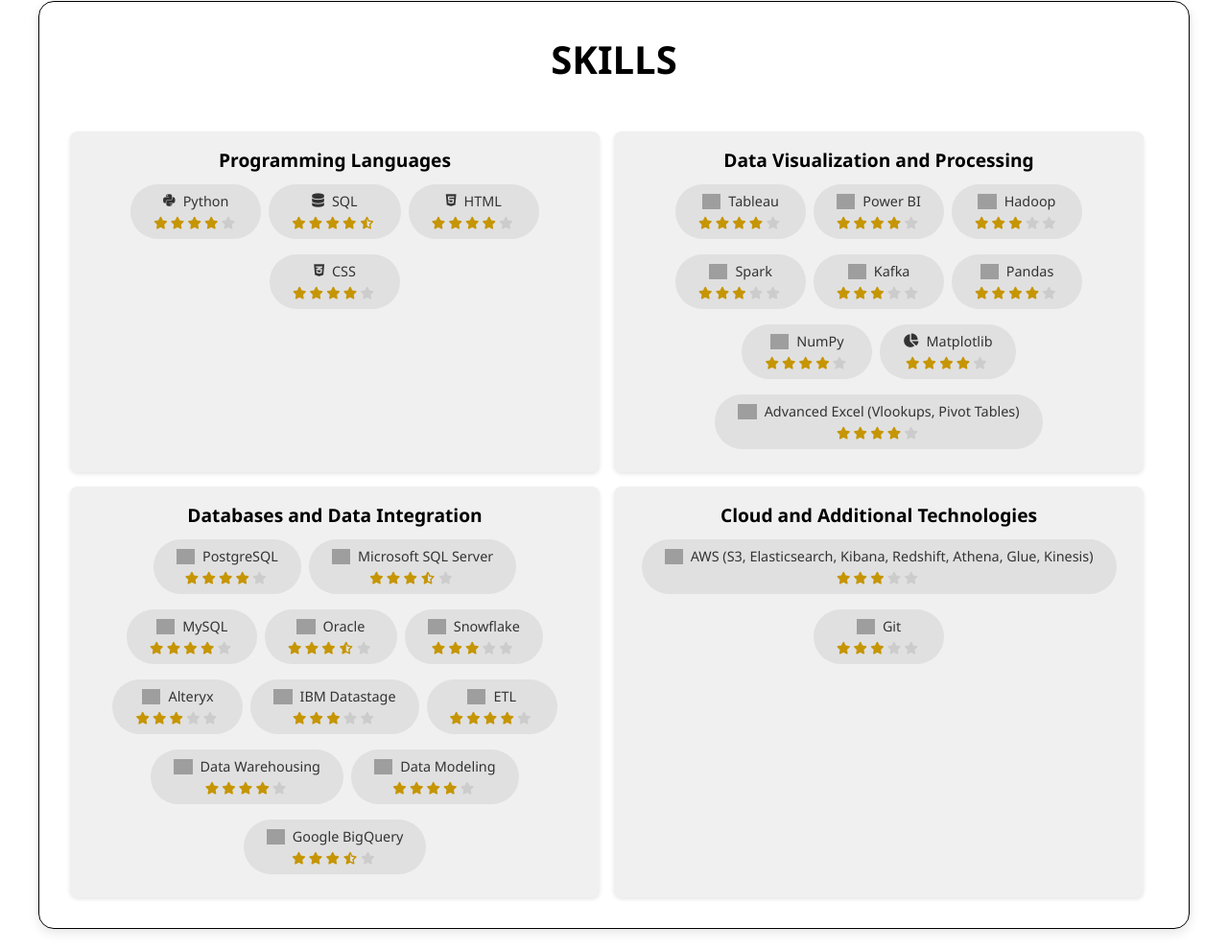
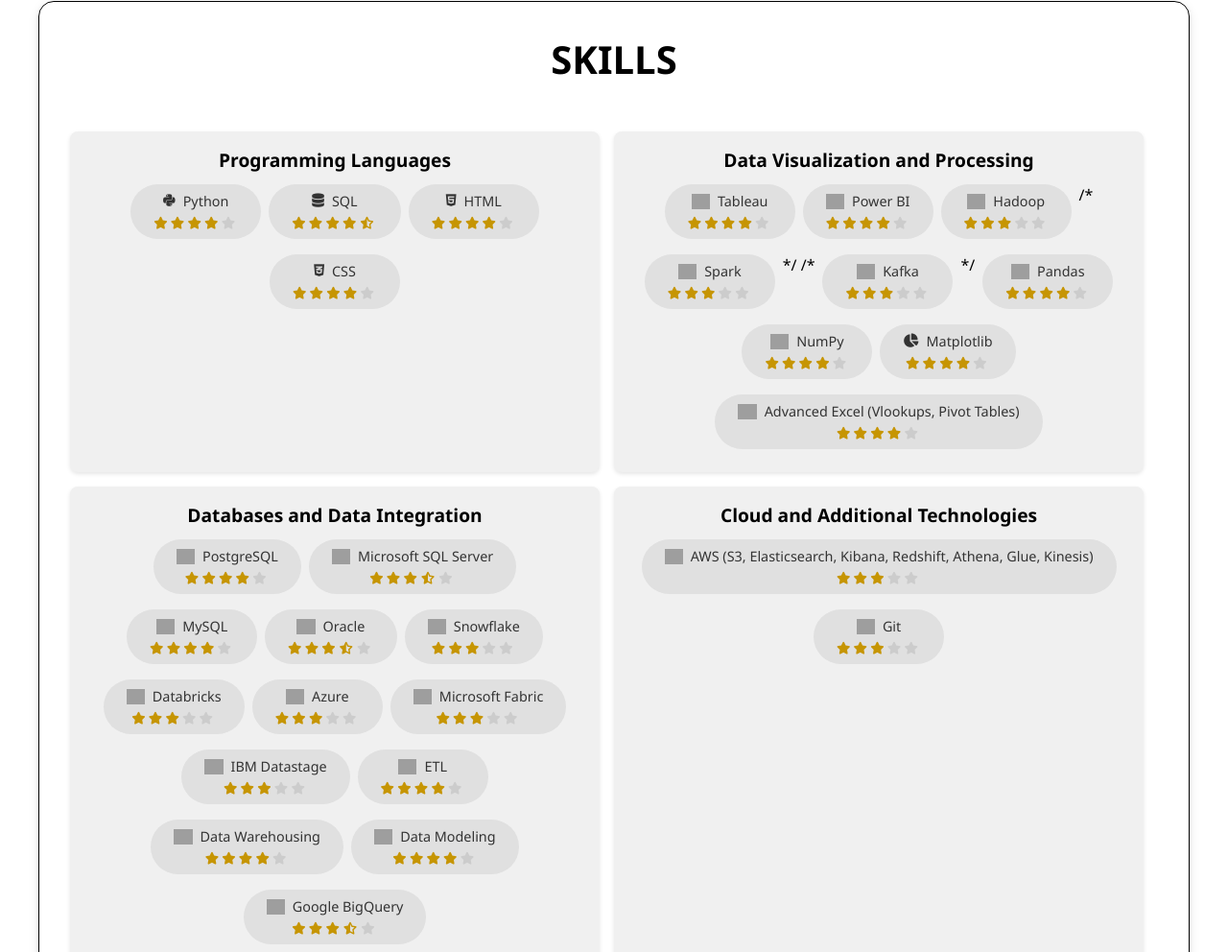
Before and after one commit to Saiyan-AR/Aman-Portfolio, a plain HTML site: page index.html in a window 1280 px wide. Shown: the part 1769-2761 px from the top of the page at 96% size. Drawn offline with Linux system fonts and the light colour scheme; grey boxes are pictures that could not be loaded.

Commit message:
Update index.html

```diff
--- a/index.html
+++ b/index.html
@@ -173,16 +173,16 @@
 							<i class="fas fa-star filled"></i><i class="fas fa-star filled"></i><i class="fas fa-star filled"></i><i class="fas fa-star"></i><i class="fas fa-star"></i>
 						</span>
 					</div>
-                    <div class="skill-item"><div><img src="https://static-00.iconduck.com/assets.00/apache-spark-icon-2001x2048-6qro5wex.png" alt="Spark" class="w-4 h-4"> Spark </div>
+                    /*<div class="skill-item"><div><img src="https://static-00.iconduck.com/assets.00/apache-spark-icon-2001x2048-6qro5wex.png" alt="Spark" class="w-4 h-4"> Spark </div>
 						<span class="skill-stars">
 							<i class="fas fa-star filled"></i><i class="fas fa-star filled"></i><i class="fas fa-star filled"></i><i class="fas fa-star"></i><i class="fas fa-star"></i>
 						</span>
-					</div>
-                    <div class="skill-item"><div><img src="https://www.svgrepo.com/show/353951/kafka-icon.svg" alt="Kafka" class="w-4 h-4"> Kafka </div>
+					</div>*/
+                    /*<div class="skill-item"><div><img src="https://www.svgrepo.com/show/353951/kafka-icon.svg" alt="Kafka" class="w-4 h-4"> Kafka </div>
 						<span class="skill-stars">
 							<i class="fas fa-star filled"></i><i class="fas fa-star filled"></i><i class="fas fa-star filled"></i><i class="fas fa-star"></i><i class="fas fa-star"></i>
 						</span>
-					</div>
+					</div>*/
                     <div class="skill-item"><div><img src="https://www.svgrepo.com/show/306534/pandas.svg" alt="Pandas" class="w-4 h-4"> Pandas </div>
 						<span class="skill-stars">
 							<i class="fas fa-star filled"></i><i class="fas fa-star filled"></i><i class="fas fa-star filled"></i><i class="fas fa-star filled"></i><i class="fas fa-star"></i>
@@ -234,7 +234,17 @@
 							<i class="fas fa-star filled"></i><i class="fas fa-star filled"></i><i class="fas fa-star filled"></i><i class="fas fa-star"></i><i class="fas fa-star"></i>
 						</span>
 					</div>
-                    <div class="skill-item"><div><img src="https://cdn.brandfetch.io/id9_d11aqZ/id0DEazT1z.svg?c=1bxid64Mup7aczewSAYMX&t=1646261951237" alt="Alteryx" class="w-4 h-4"> Alteryx </div>
+                    <div class="skill-item"><div><img src="https://logos-world.net/databricks-logo/" alt="Databricks" class="w-4 h-4"> Databricks </div>
+						<span class="skill-stars">
+							<i class="fas fa-star filled"></i><i class="fas fa-star filled"></i><i class="fas fa-star filled"></i><i class="fas fa-star"></i><i class="fas fa-star"></i>
+						</span>
+					</div>
+		    <div class="skill-item"><div><img src="https://swimburger.net/blog/azure/azure-has-a-new-logo-but-where-do-you-download-it-here" alt="Azure" class="w-4 h-4"> Azure </div>
+						<span class="skill-stars">
+							<i class="fas fa-star filled"></i><i class="fas fa-star filled"></i><i class="fas fa-star filled"></i><i class="fas fa-star"></i><i class="fas fa-star"></i>
+						</span>
+					</div>
+		    <div class="skill-item"><div><img src="https://logos.fandom.com/wiki/Microsoft_Fabric" alt="Microsoft Fabric" class="w-4 h-4"> Microsoft Fabric </div>
 						<span class="skill-stars">
 							<i class="fas fa-star filled"></i><i class="fas fa-star filled"></i><i class="fas fa-star filled"></i><i class="fas fa-star"></i><i class="fas fa-star"></i>
 						</span>
```
